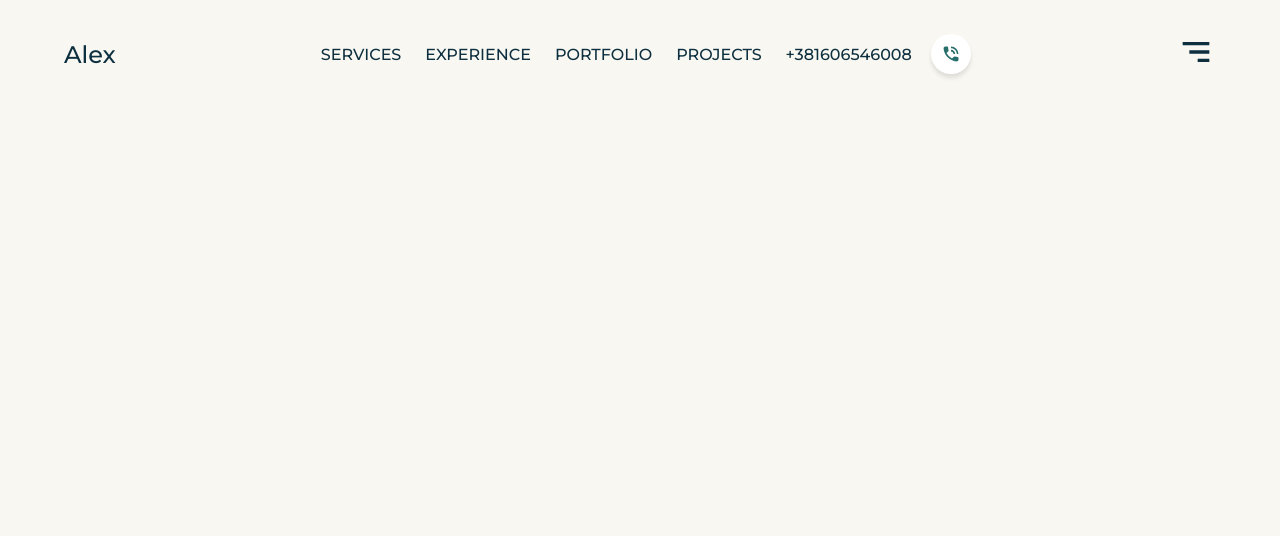
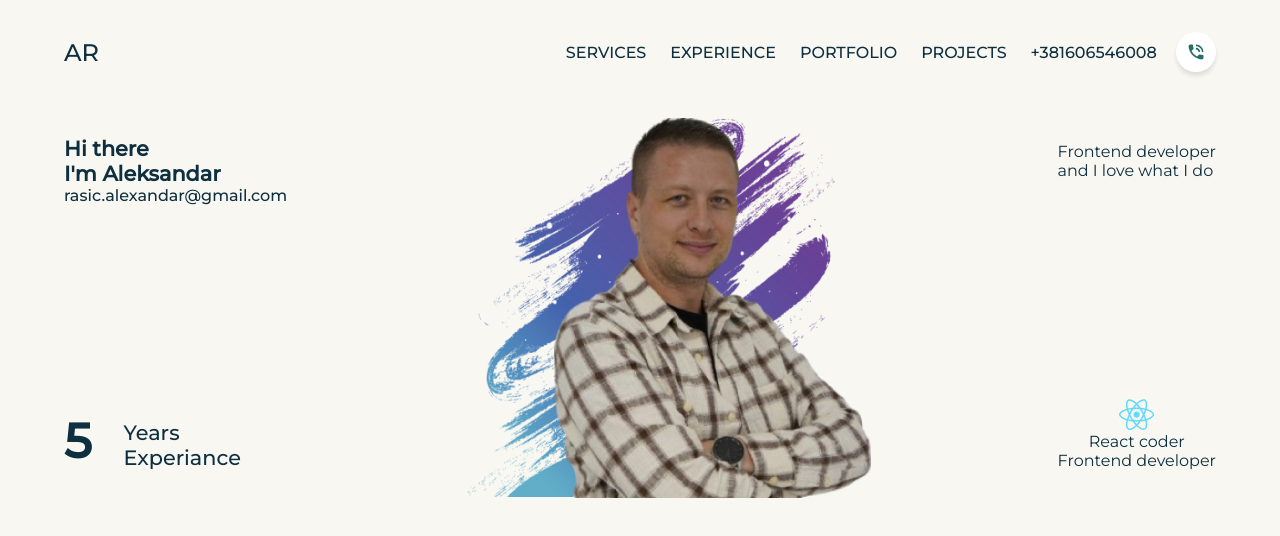
Before and after one commit to jimmyatv/aleksandar, a React (Create React App) app: page / in a window 1280 px wide. Shown: the top 536 px of the page. Built offline with nearby package versions, Linux system fonts and the light colour scheme.

Commit message:
Header + Hero section | FINISHED

```diff
--- a/src/App.js
+++ b/src/App.js
@@ -1,10 +1,12 @@
 import css from './styles/App.module.scss';
 import Header from './components/Header/Header';
+import Hero from './components/Hero/Hero';
 
 const App = () => {
   return (
     <div className={` bg-primary ${css.container}`}>
      <Header/>
+     <Hero />
     </div>
   );
 }
--- a/src/components/Header/Header.jsx
+++ b/src/components/Header/Header.jsx
@@ -22,7 +22,7 @@ const Header = () => {
 
       <div className={`flexCenter innerWidth ${css.container}`}>
         <div className={css.name}>
-          Alex
+          AR
         </div>
 
         <ul
--- a/src/components/Header/Header.module.scss
+++ b/src/components/Header/Header.module.scss
@@ -77,5 +77,13 @@
                 }
             }
         }
+
+        .menuIcon {
+            display: none;
+
+            @media (max-width: $sm), (max-width: $md) {
+                display: block;
+            }
+        }
     }
 }
--- /dev/null
+++ b/src/components/Hero/Hero.jsx
@@ -0,0 +1,72 @@
+import React from 'react'
+import css from '../Hero/Hero.module.scss';
+import Jimmy from '../../assets/mainPhoto1.png';
+import { FaReact } from "react-icons/fa";
+import { motion } from 'framer-motion';
+import { fadeIn, slideIn, staggerContainer } from '../../utils/motion'
+
+const Hero = () => {
+    return (
+        <section className={`paddings ${css.wrapper}`}>
+            <motion.div
+                variants={staggerContainer}
+                initial='hidden'
+                whileInView='show'
+                viewport={{ once: false, amount: 0.25 }}
+                className={` innerWidth ${css.container}`}>
+
+                {/* upper Elements */}
+                <div className={css.upperElements}>
+                    <motion.span
+                        variants={fadeIn('right', 'tween', 0.2, 1)}
+                    >
+                        Hi there <br />
+                        I'm Aleksandar
+                    </motion.span>
+                    <motion.span
+                        variants={fadeIn('left', 'tween', 0.4, 1)}
+                    >
+                        Frontend developer <br />
+                        and I love what I do
+                    </motion.span>
+                </div>
+
+
+                {/* Main Photo */}
+                <motion.div
+                variants={fadeIn('up', 'tween', 0.3, 1)}
+                className={css.jimmy}>
+                    <motion.img
+                    variants={slideIn('up', 'tween', 0.5, 1.3)}
+                    src={Jimmy} alt="" />
+                </motion.div>
+
+                {/* email */}
+                <a target='_blank' href="mailto:rasic.alexandar@gmail.com" className={css.email}>rasic.alexandar@gmail.com</a>
+
+                {/* lower Elements */}
+                <div className={css.lowerElements}>
+                    <motion.div
+                    variants={fadeIn('right', 'tween', 0.3, 1)}
+                    className={css.experiance}>
+                        <div className='primaryText'>5</div>
+                        <div className='secondaryText'>
+                            <div>Years</div>
+                            <div>Experiance</div>
+                        </div>
+                    </motion.div>
+
+                    <motion.div
+                    variants={fadeIn('left', 'tween', 0.5, 1)}
+                    className={css.certificate}>
+                        <FaReact />
+                        <span>React coder</span>
+                        <span>Frontend developer</span>
+                    </motion.div>
+                </div>
+            </motion.div>
+        </section>
+    )
+}
+
+export default Hero
--- /dev/null
+++ b/src/components/Hero/Hero.module.scss
@@ -0,0 +1,103 @@
+@import '../../styles/contants.scss';
+
+.wrapper {
+    overflow: hidden;
+
+    .container {
+        position: relative;
+        z-index: 1;
+
+        .upperElements {
+            @media (max-width: $sm) {
+                justify-content: center;
+                align-items: center;
+                gap: 2rem;
+            }
+
+            span:first-child {
+                font-weight: bold;
+                font-size: 1.3rem;
+            }
+
+
+            display: flex;
+            align-items: center;
+            justify-content: space-between;
+            flex-wrap: wrap;
+        }
+
+        .lowerElements {
+            @media (max-width: $sm),(max-width: $md) {
+                margin-top: 3rem;
+                gap: 2rem;
+                justify-content: center;
+            }
+            margin-top: 12rem;
+            display: flex;
+            flex-wrap: wrap;
+            justify-content: space-between;
+            .experiance {
+                display: flex;
+                align-items: end;
+                gap: 2rem;
+                >:nth-child(2) {
+                    line-height: 25px   ;
+                }
+            }
+
+            .certificate {
+                display: flex;
+                flex-direction: column;
+                align-items: center;
+
+                svg {
+                    font-size: 2.2rem;
+                    color: #61DBFB;
+                }
+            }
+        }
+
+        .jimmy {
+            @media (max-width: $sm),(max-width: $md) {
+                position: relative;
+                left: 0;
+                background-size: 20rem;
+                display: flex;
+                align-items: center;
+                justify-content: center;
+                background-position: bottom;
+            }
+            position: absolute;
+            bottom: -2rem;
+            margin: auto;
+            background-image: url('../../assets/splash.png') ;
+            background-repeat: no-repeat;
+            background-size: 23rem;
+            left: 35%;
+
+            img {
+                @media (max-width: $sm) {
+                    width: 23rem;
+                    margin-bottom: -5px;
+                }
+            }
+        }
+
+        .email {
+            @media (max-width: $sm){
+                position: relative;
+                display: none;
+            }
+            text-decoration: none;
+            color: var(--primary);
+            cursor: pointer;
+            font-weight: 500;
+            transition: .2s linear;
+
+            &:hover {
+                color: #61DBFB;
+
+            }
+        }
+    }
+}
--- a/src/utils/motion.js
+++ b/src/utils/motion.js
@@ -146,7 +146,7 @@ export const headerVariants = {
 
 
   export const getMenuStyles = (menuOpened) => {
-    if (document.documentElement.clientWidth <= 640) {
+    if (document.documentElement.clientWidth <= 768) {
       console.log("outside of sidebar reached")
       return { right: !menuOpened && "-100%" };
     }
```
Also changed, not shown: src/assets/mainPhoto1.png.
